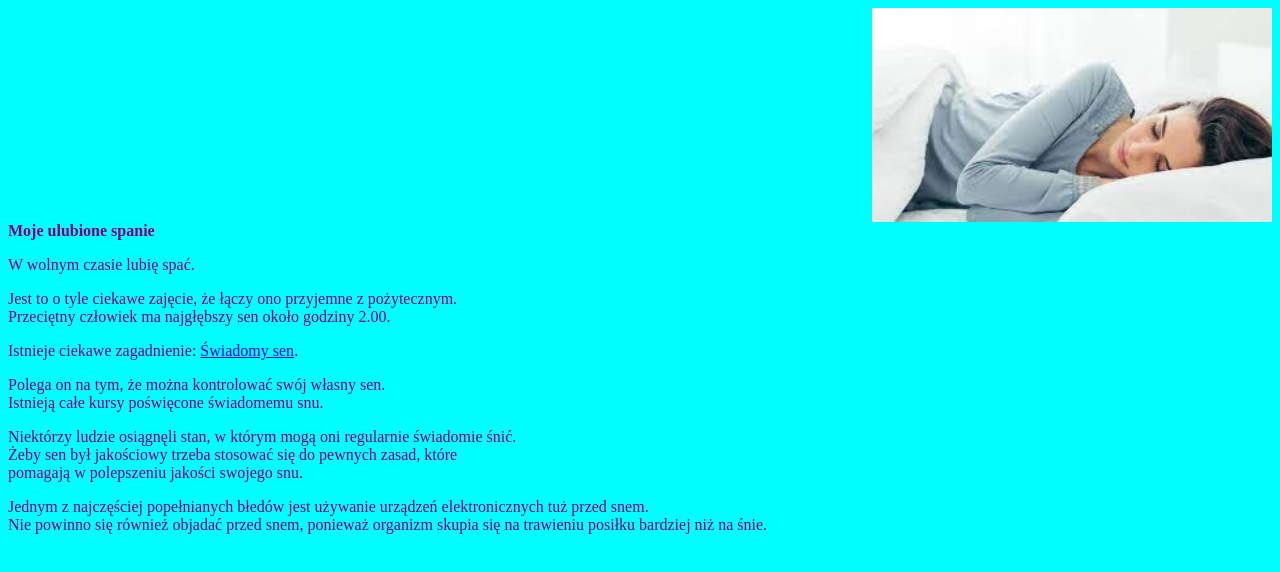
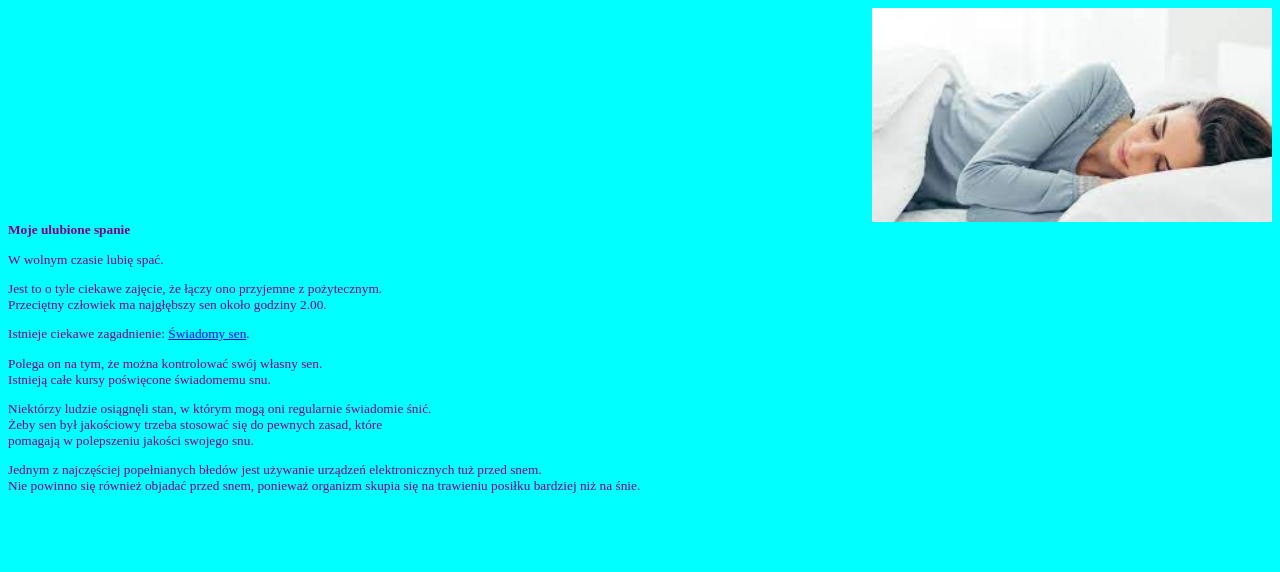
Before and after one commit to kochaniak32/kochaniak32.github.io, a plain HTML site: page index.html in a window 1280 px wide. Drawn offline with Linux system fonts and the light colour scheme.

Commit message:
Update style.css

```diff
--- a/style.css
+++ b/style.css
@@ -1,7 +1,7 @@
 p{
     margin-top: 0%;
     color: purple;
-    font-size: 12pt;
+    font-size: 10pt;
 
 }
 img{
```
